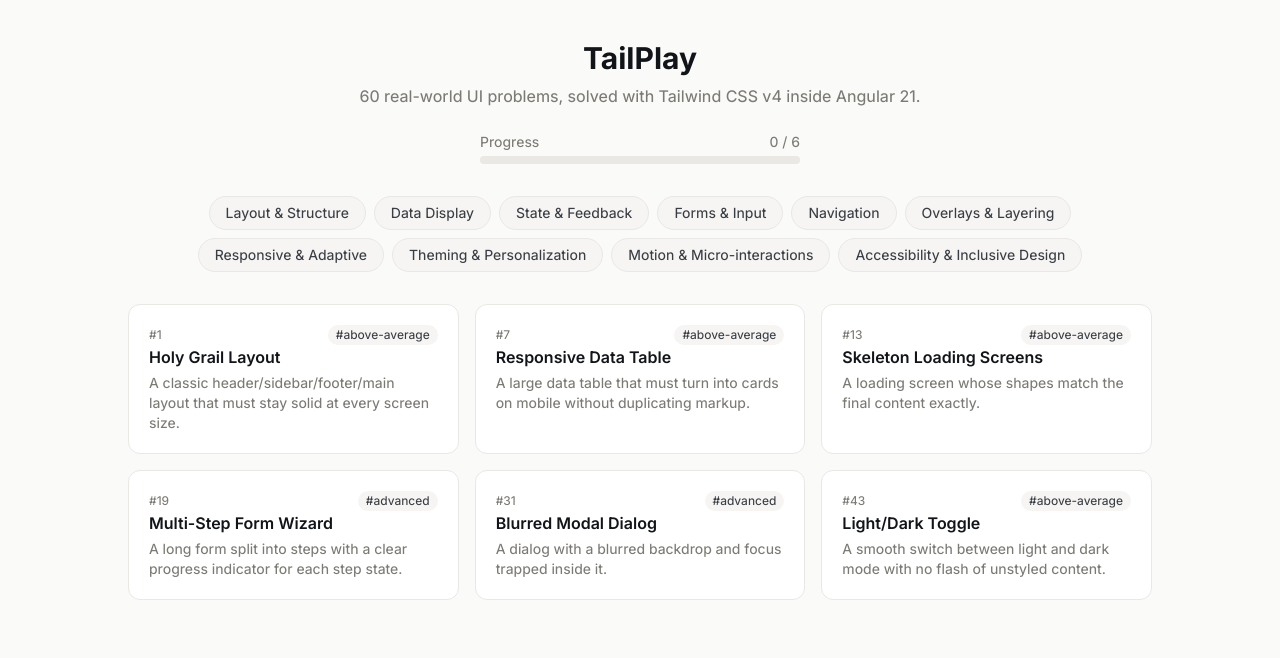
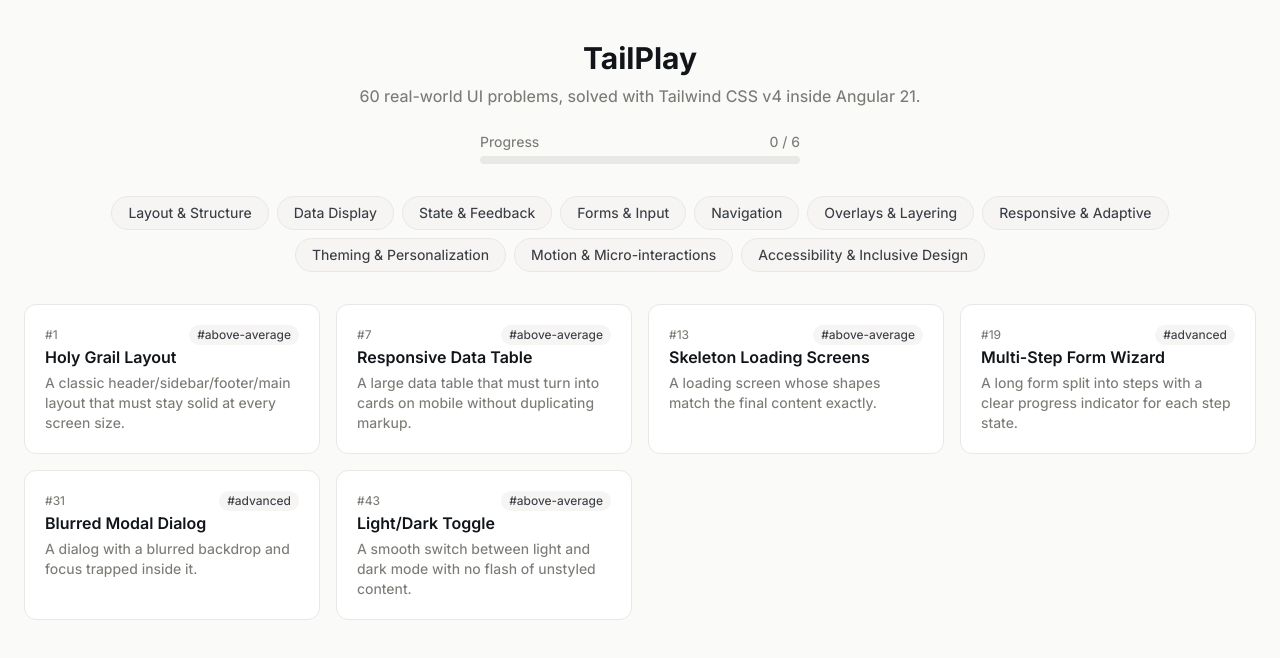
Before and after one commit to khaled-elhenaweey/tailplay, an Angular app: page / in a window 1280 px wide. Shown: the top 658 px of the page. Built offline with nearby package versions, Linux system fonts and the light colour scheme.

Commit message:
fix(home): enhance the home continuer in the wide screen size

```diff
--- a/src/app/home/home.html
+++ b/src/app/home/home.html
@@ -17,7 +17,7 @@
     </div>
   </header>
 
-  <div class="mx-auto mb-8 flex max-w-5xl flex-wrap justify-center gap-2">
+  <div class="mx-auto mb-8 flex max-w-5xl  xl:max-w-6xl flex-wrap justify-center gap-2">
     @for (category of allCategories; track category) {
     <button type="button" (click)="toggleCategory(category)"
       class="rounded-full border px-4 py-1.5 text-sm transition-colors"
@@ -28,7 +28,7 @@
       [class.border-neutral-200]="!activeCategories().has(category)">{{category}}</button>
     }
   </div>
-  <div class="mx-auto grid max-w-5xl grid-cols-1 gap-4 sm:grid-cols-2 lg:grid-cols-3">
+  <div class="mx-auto grid max-w-5xl  xl:max-w-7xl grid-cols-1 gap-4 sm:grid-cols-2 lg:grid-cols-3 xl:grid-cols-4">
     @for (task of filteredTasks(); track task.id) {
     <a class="block rounded-xl border border-neutral-200 bg-white p-5 transition-shadow hover:shadow-md"
       [routerLink]="task.route">
```
